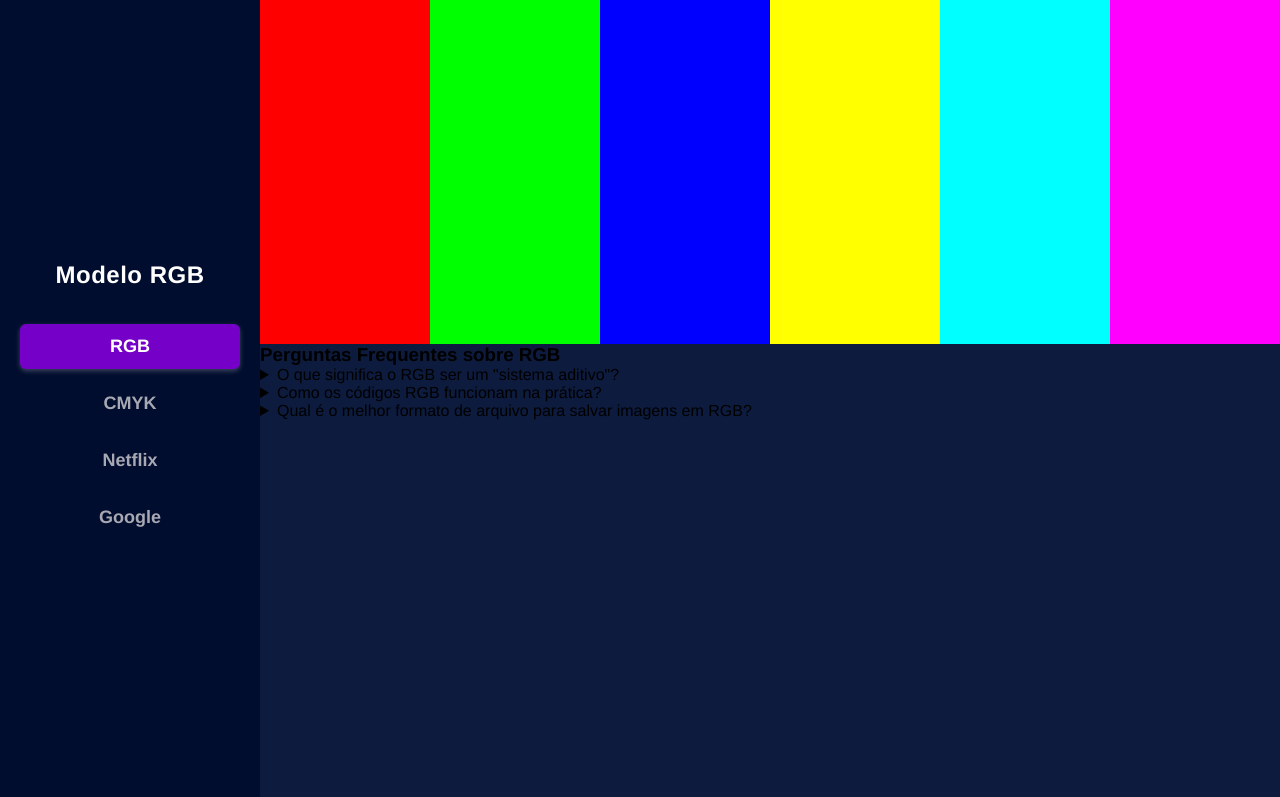
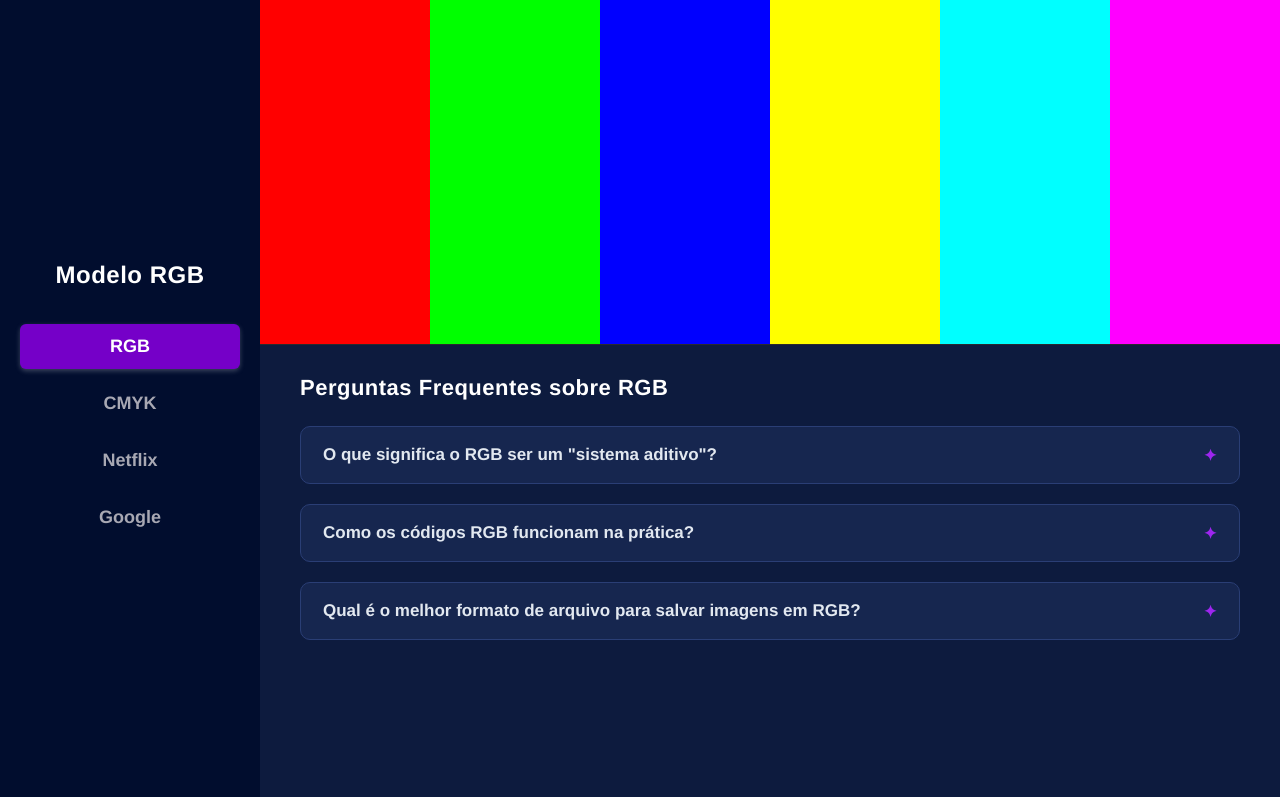
Before and after one commit to miguelanselmo-cmd/Display_TB, a website: page modo_cores/modo-cores.html in a window 1280 px wide. Shown: the top 797 px of the page. Drawn offline with Linux system fonts and the light colour scheme.

Commit message:
ADD: color sections

```diff
--- a/modo_cores/css/global.css
+++ b/modo_cores/css/global.css
@@ -110,8 +110,56 @@
 .color-section__faq{
     flex-grow: 1;
     background-color: var(--faq-bg);
+    padding: 30px 40px;
+    border-top: 1px solid var(--ui-border);
+    display: flex;
+    flex-direction: column;
 }
 
-.color-section__faq-title{}
+.color-section__faq-title{
+    font-size: 22px;
+    font-weight: 700;
+    color: var(--faq-text-title);
+    margin-bottom: 25px;
+    letter-spacing: 0.5px;
+}
 
-.color-section__faq-question{}
+.color-section__faq-item{
+    background-color: var(--faq-card-bg);
+    border: 1px solid var(--faq-border);
+    border-radius: 10px;
+    padding: 18px 22px;
+    margin-bottom: 20px;
+    transition: all 0.3s ease-in-out;
+}
+
+.color-section__faq-item:hover,
+.color-section__faq-item[open] {
+    background-color: var(--faq-card-hover-bg);
+    border-color: var(--faq-border-neon);
+    box-shadow: 0 0 8px var(--faq-border-neon), 0 0 20px rgba(157, 38, 239, 0.3);
+    transform: translateY(-2px);
+}
+
+.color-section__faq-question{
+    font-size: 17px;
+    font-weight: 600;
+    color: var(--faq-text-question);
+    cursor: pointer;
+    list-style: none;
+    display: flex;
+    justify-content: space-between;
+    align-items: center;
+    transition: color 0.2s ease;
+}
+
+.color-section__faq-question::-webkit-datails-marker{
+    display: none;
+}
+
+.color-section__faq-question::after{
+    content: "✦";
+    font-size: 16px;
+    color: var(--faq-border-neon-glow);
+    transition: transform 0.3s ease, color 0.3 ease;
+}
```
